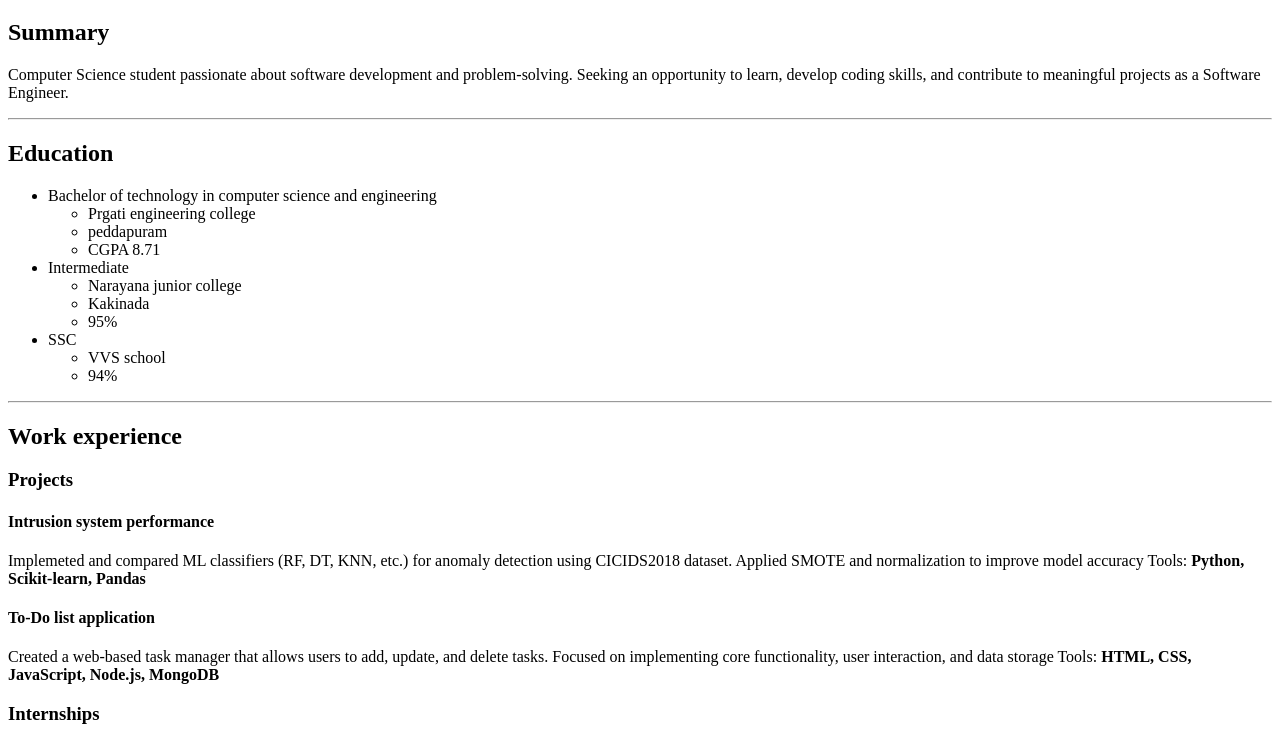
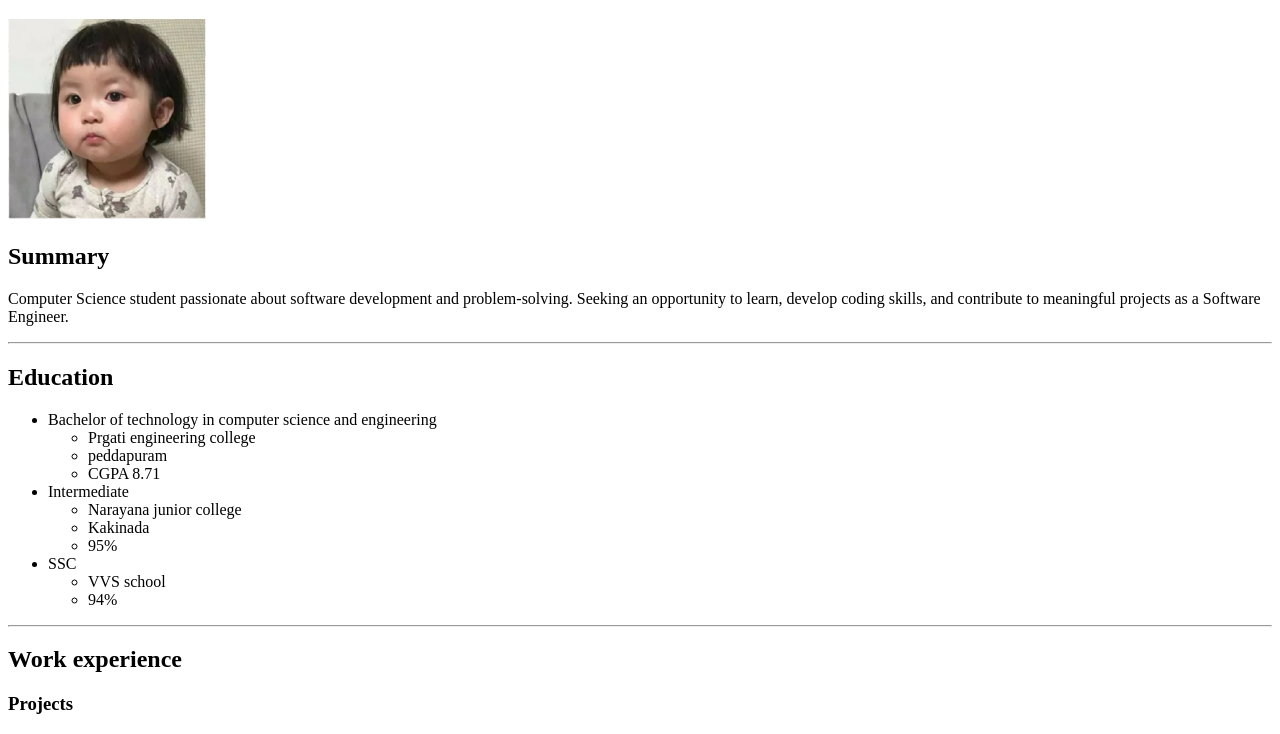
Before and after one commit to Gmounika6/sample, a plain HTML site: page index.html in a window 1280 px wide. Shown: the part 61-795 px from the top of the page. Drawn offline with Linux system fonts and the light colour scheme.

Commit message:
Add files via upload

```diff
--- a/index.html
+++ b/index.html
@@ -5,6 +5,7 @@
         <titel><h1>My resume</h1></titel>
     </head>
     <body>
+        <img src="./profile picture.png" height="200" alt="Profile picture">
         <h2>Summary</h2>
         <p>Computer Science student passionate about software development and problem-solving. Seeking an opportunity to
 learn, develop coding skills, and contribute to meaningful projects as a Software Engineer.
```
Also changed, not shown: profile picture.png (added).
